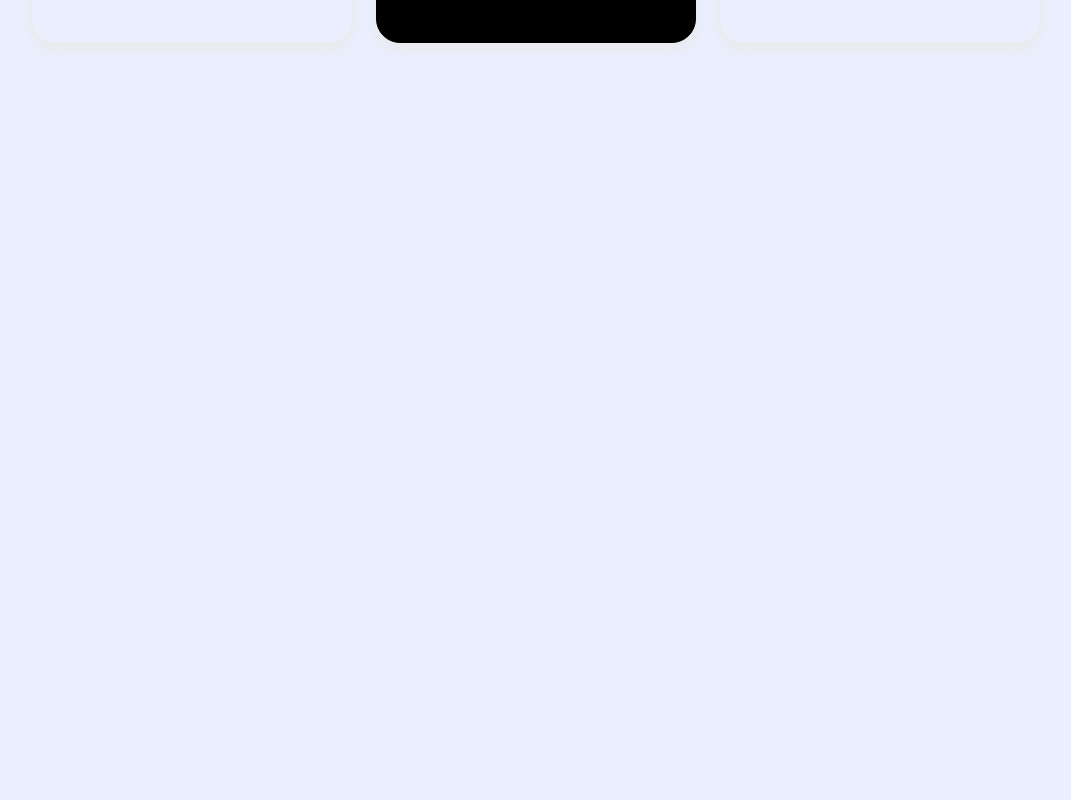
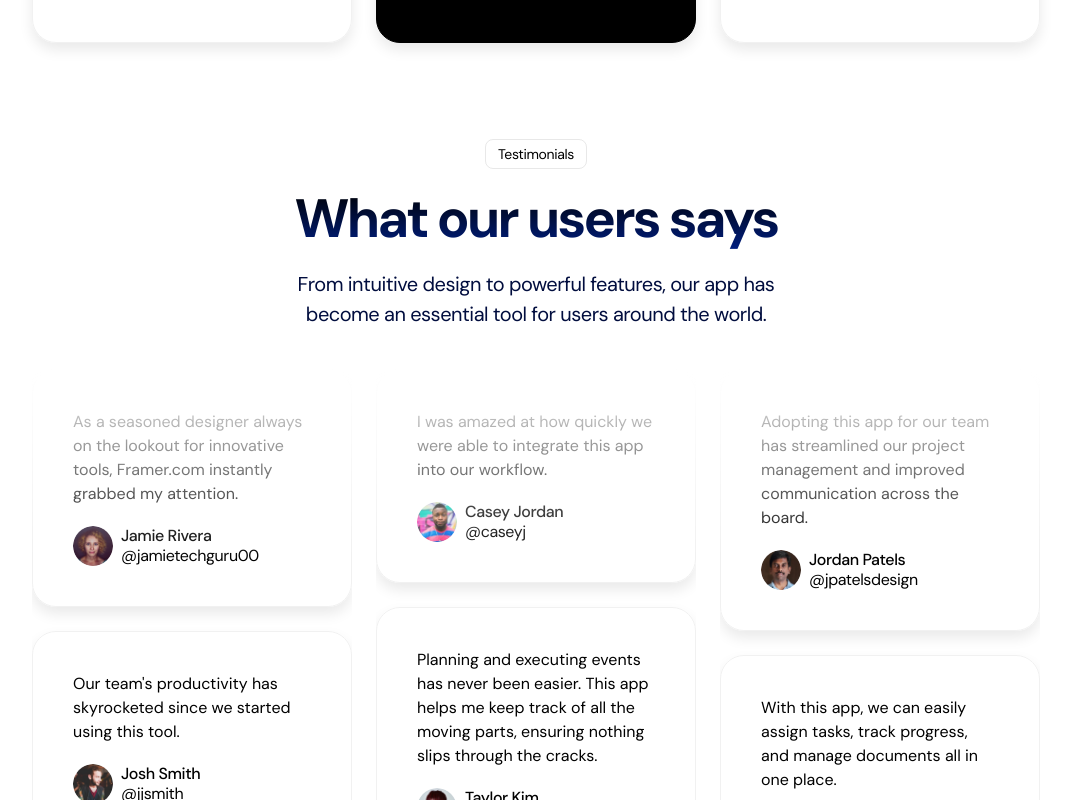
Before and after one commit to Vader4k/Animated-landing-page, a Next.js app: page / in a window 1280 px wide. Shown: the part 3040-3840 px from the top of the page, without its empty margins (104-1175 px from the left). Before the commit the page ends 3179 px from the top, so only its background shows below. Built offline with nearby package versions, Linux system fonts and the light colour scheme.

Commit message:
done with testimonials section

```diff
--- a/src/app/globals.css
+++ b/src/app/globals.css
@@ -24,4 +24,7 @@
     .desc {
         @apply text-center text-[20px] leading-[30px] tracking-tight text-[#010D3E]
     }
+    .card {
+        @apply max-w-xs w-full p-10 rounded-3xl shadow-[0_7px_14px_#EAEAEA] border border-[#F1F1F1]
+    }
 }
--- a/src/app/page.tsx
+++ b/src/app/page.tsx
@@ -3,6 +3,7 @@ import { Hero } from "@/sections/Hero";
 import { LogoTicker } from "@/sections/LogoTicker";
 import { Pricing } from "@/sections/Pricing";
 import { ProductShowcase } from "@/sections/ProductShowcase";
+import { Testimonials } from "@/sections/Testimonials";
 
 export default function Home() {
   return (
@@ -12,6 +13,7 @@ export default function Home() {
       <LogoTicker />
       <ProductShowcase />
       <Pricing />
+      <Testimonials />
     </>
   );
 }
--- a/src/sections/Pricing.tsx
+++ b/src/sections/Pricing.tsx
@@ -55,7 +55,7 @@ const pricingTiers = [
 
 export const Pricing = () => {
   return (
-    <section className="py-24">
+    <section className="py-24 bg-white">
       <div className="container">
         <h2 className="title">Pricing </h2>
         <p className="desc mt-5 max-w-[540px] mx-auto">Free forever. Upgrade for unlimited tasks, better security, and exclusive features</p>
@@ -63,7 +63,7 @@ export const Pricing = () => {
           {pricingTiers.map((items) => (
             <div
               key={items.title}
-              className={`${items.inverse && 'border-black bg-black text-white'} max-w-xs w-full p-10 rounded-3xl shadow-[0_7px_14px_#EAEAEA] border border-[#F1F1F1]`}
+              className={`${items.inverse && 'border-black bg-black text-white'} card`}
             >
               <div className='flex justify-between'>
                 <h3 className={twMerge('text-lg font-bold text-black/50', items.inverse === true && 'text-white/60')}>
--- a/src/sections/Testimonials.tsx
+++ b/src/sections/Testimonials.tsx
@@ -7,6 +7,8 @@ import avatar6 from "@/assets/avatar-6.png";
 import avatar7 from "@/assets/avatar-7.png";
 import avatar8 from "@/assets/avatar-8.png";
 import avatar9 from "@/assets/avatar-9.png";
+import Image from "next/image";
+import { twMerge } from "tailwind-merge";
 
 const testimonials = [
   {
@@ -65,6 +67,60 @@ const testimonials = [
   },
 ];
 
+
+const firstCol = testimonials.slice(0,3);
+const secondCol = testimonials.slice(3,6);
+const thirdCol = testimonials.slice(6,9);
+
+const TestimonialColumn = (props : {className?: string; testimonials: typeof testimonials}) => {
+  return (
+    <div className={twMerge("flex flex-col gap-6 mt-10 [mask-image:linear-gradient(to_bottom,transparent,black_25%,black_75%,transparent)]",
+     props.className)}>
+    {props.testimonials.map((testimonail) => (
+      <div className="card" key={testimonail.username}>
+        <div>
+          {testimonail.text}
+        </div>
+        <div className="flex items-center gap-2 mt-5">
+          <Image
+            src={testimonail.imageSrc}
+            alt={testimonail.name}
+            width={40}
+            height={40}
+            className="rounded-full"
+          />
+          <div className="flex flex-col">
+            <div className="font-medium tracking-tight leading-5">{testimonail.name}</div>
+            <div className="leading-5 tracking-tight">{testimonail.username}</div>
+          </div>
+        </div>
+      </div>
+      ))}
+    </div>
+  )
+}
+
 export const Testimonials = () => {
-  return null;
+  return (
+    <section className="bg-white ">
+      <div className="container">
+        <div className="max-w-[540px] mx-auto">
+          <div className="flex justify-center">
+            <div className="tag">Testimonials</div>
+          </div>
+          <h2 className="title mt-5">
+            What our users says
+          </h2>
+          <p className="desc mt-5 max-w-[540px]">
+            From intuitive design to powerful features, our app has become an essential tool for users around the world.
+          </p>
+        </div>
+        <div className="flex justify-center gap-6">
+          <TestimonialColumn testimonials={firstCol}/>
+          <TestimonialColumn testimonials={secondCol} className="hidden md:flex"/>
+          <TestimonialColumn testimonials={thirdCol} className="hidden lg:flex"/>
+        </div>
+      </div>
+    </section>
+  );
 };
```
